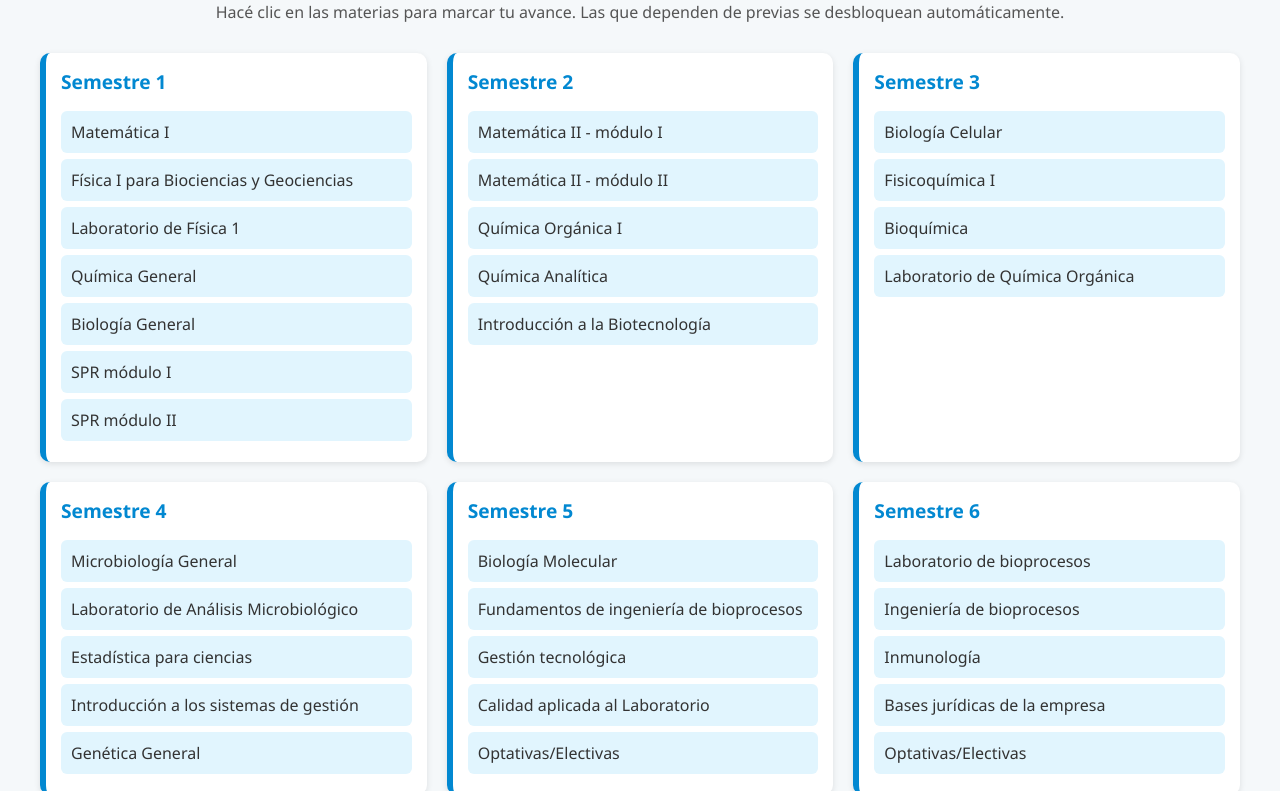
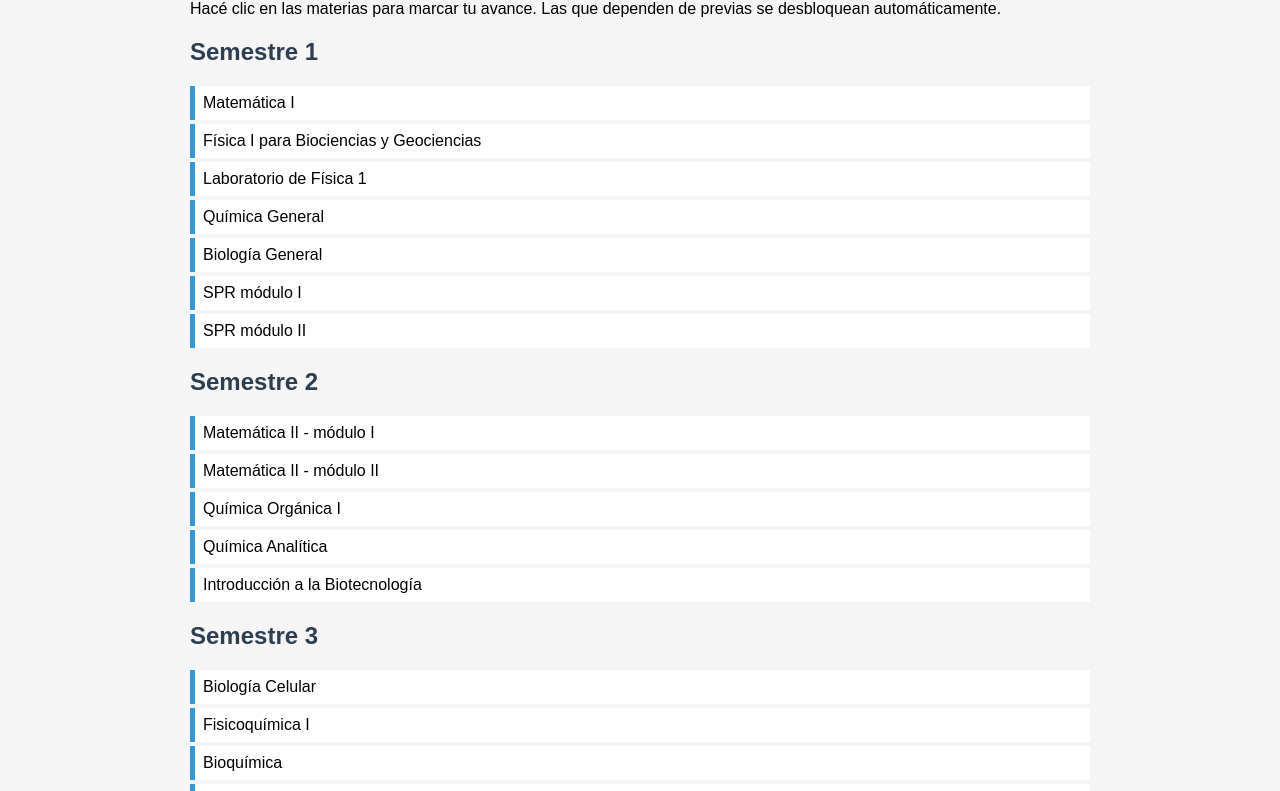
Before and after one commit to agustrocha20/Malla-biotecnologia-, a plain HTML site: page index.html in a window 1280 px wide. Shown: the part 78-869 px from the top of the page. Drawn offline with Linux system fonts and the light colour scheme.

Commit message:
Update style.css

```diff
--- a/style.css
+++ b/style.css
@@ -1,28 +1,35 @@
-body { font-family: 'Segoe UI', Tahoma, Geneva, Verdana, sans-serif; margin: 0; padding: 20px; background: #f5f8fa; color: #333; }
+body {
+  font-family: sans-serif;
+  max-width: 900px;
+  margin: auto;
+  padding: 20px;
+  background-color: #f5f5f5;
+}
 
-h1 { text-align: center; margin-bottom: 10px; color: #006064; }
+h1, h2 {
+  color: #2c3e50;
+}
 
-p { text-align: center; margin-bottom: 30px; color: #555; }
+.materia {
+  background-color: #ffffff;
+  padding: 8px;
+  margin: 4px 0;
+  border-left: 5px solid #3498db;
+  display: flex;
+  align-items: center;
+  transition: opacity 0.3s;
+}
 
-#malla { display: grid; grid-template-columns: repeat(auto-fit, minmax(300px, 1fr)); gap: 20px; max-width: 1200px; margin: 0 auto; }
+.materia input[type='checkbox'] {
+  margin-right: 10px;
+}
 
-.semestre { background: white; border-left: 6px solid #0288d1; border-radius: 10px; box-shadow: 0 2px 6px rgba(0,0,0,0.1); padding: 15px; transition: transform 0.2s ease; }
-
-.semestre:hover { transform: scale(1.02); }
-
-.semestre h2 { margin-top: 0; font-size: 1.2em; color: #0288d1; }
-
-.materia { background: #e1f5fe; margin: 6px 0; padding: 10px; border-radius: 6px; cursor: pointer; transition: background 0.3s; }
-
-.materia:hover { background: #b3e5fc; }
-
-.materia.completada { background: #a5d6a7; text-decoration: line-through; color: #1b5e20; }
-
-.materia.bloqueada { background: #eeeeee; color: #999; cursor: not-allowed; text-decoration: none; }
-
-@media (max-width: 600px) { #malla { grid-template-columns: 1fr; } }
-
-.completada {
+.materia.completada label {
   text-decoration: line-through;
   opacity: 0.6;
 }
+
+.materia.bloqueada {
+  opacity: 0.4;
+  pointer-events: none;
+}
```
